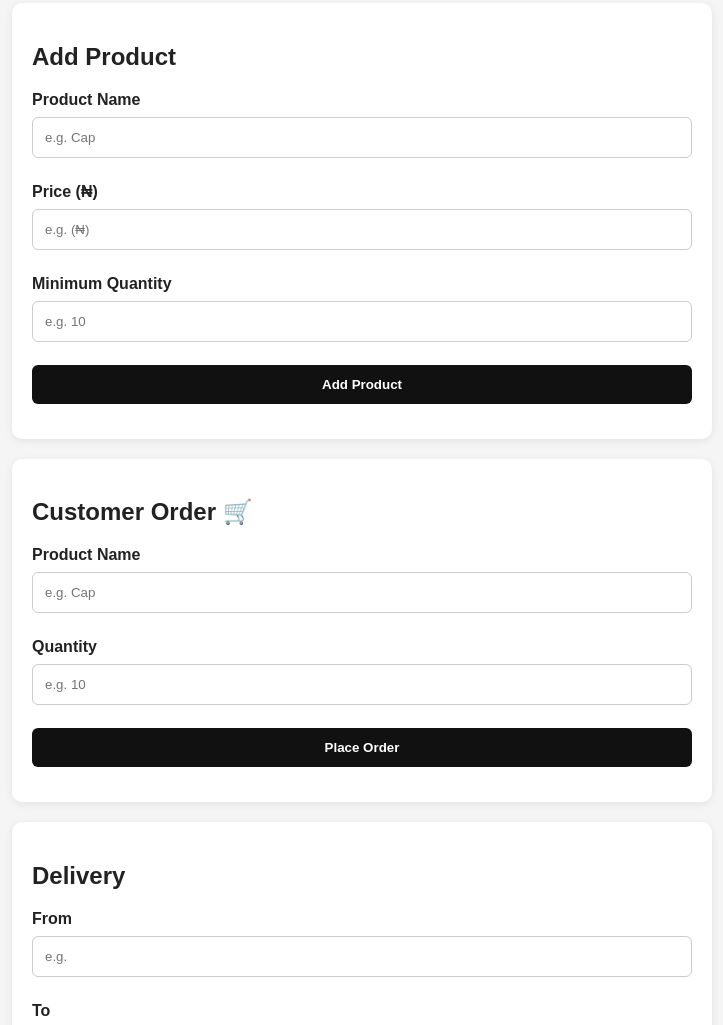
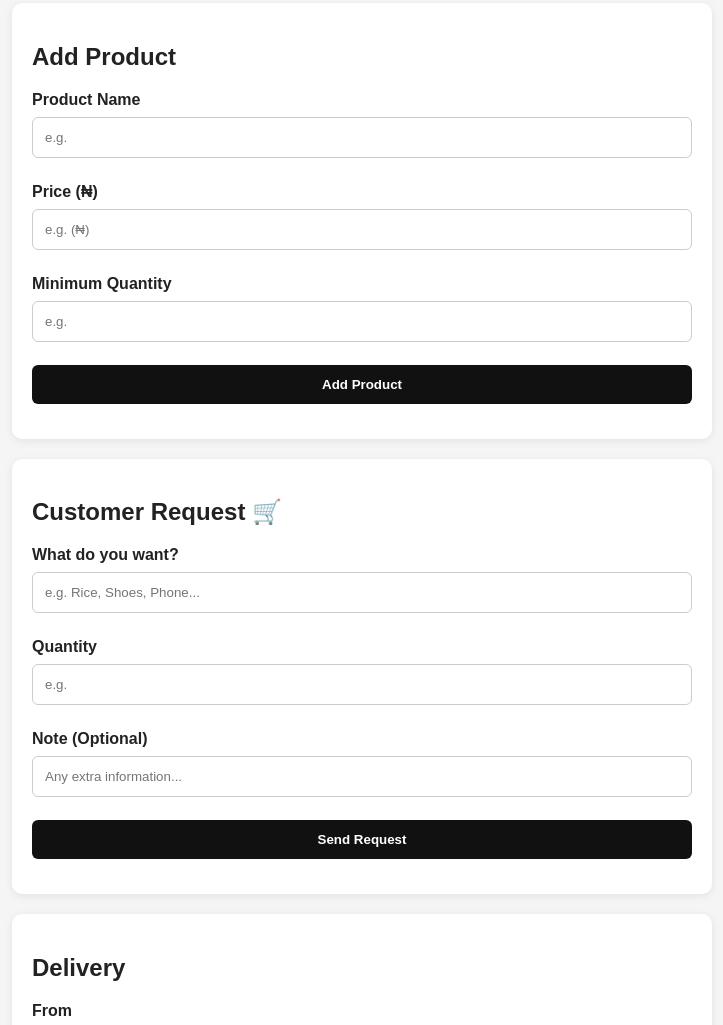
Before and after one commit to abubakargoni939-eng/quick-marketplace, a website: page public/index.html in a window 1280 px wide. Shown: the part 719-1744 px from the top of the page, without its empty margins (278-1001 px from the left). Drawn offline with Linux system fonts and the light colour scheme.

Commit message:
Refactor customer order section to customer request
Updated comments for clarity, changed placeholders, and modified function names for better understanding. Replaced 'Customer Order' with 'Customer Request' and adjusted related functionality.

```diff
--- a/public/index.html
+++ b/public/index.html
@@ -40,7 +40,8 @@
       font-weight: bold;
     }
 
-    input, button {
+    input,
+    button {
       width: 100%;
       padding: 12px;
       margin-top: 8px;
@@ -82,7 +83,7 @@
 
   <div class="container">
 
-    <!-- SHOP CREATION -->
+    <!-- CREATE SHOP -->
     <div class="card">
       <h2>Create Your Shop</h2>
 
@@ -111,7 +112,7 @@
       <input
         type="number"
         id="commission"
-        placeholder="e.g. 50"
+        placeholder="e.g. "
         min="1"
       >
 
@@ -121,7 +122,7 @@
     </div>
 
 
-    <!-- PRODUCT -->
+    <!-- ADD PRODUCT -->
     <div class="card">
       <h2>Add Product</h2>
 
@@ -129,7 +130,7 @@
       <input
         type="text"
         id="productName"
-        placeholder="e.g. Cap"
+        placeholder="e.g. "
       >
 
       <label>Price (₦)</label>
@@ -144,7 +145,7 @@
       <input
         type="number"
         id="minimumQuantity"
-        placeholder="e.g. 10"
+        placeholder="e.g. "
         min="1"
       >
 
@@ -153,29 +154,39 @@
       <div id="productResult" class="result"></div>
     </div>
 
-<!-- CUSTOMER ORDER -->
+
+    <!-- CUSTOMER REQUEST -->
     <div class="card">
-  <h2>Customer Order 🛒</h2>
+      <h2>Customer Request 🛒</h2>
 
-  <label>Product Name</label>
+      <label>What do you want?</label>
       <input
         type="text"
-    id="orderProductName"
-    placeholder="e.g. Cap"
+        id="requestProduct"
+        placeholder="e.g. Rice, Shoes, Phone..."
       >
 
       <label>Quantity</label>
       <input
         type="number"
-    id="orderQuantity"
-    placeholder="e.g. 10"
+        id="requestQuantity"
+        placeholder="e.g. "
         min="1"
       >
 
-  <button onclick="placeOrder()">Place Order</button>
+      <label>Note (Optional)</label>
+      <input
+        type="text"
+        id="requestNote"
+        placeholder="Any extra information..."
+      >
 
-  <div id="orderResult" class="result"></div>
+      <button onclick="sendRequest()">Send Request</button>
+
+      <div id="requestResult" class="result"></div>
     </div>
+
+
     <!-- DELIVERY -->
     <div class="card">
       <h2>Delivery</h2>
@@ -199,7 +210,6 @@
         type="number"
         id="orderAmount"
         placeholder="e.g. (₦)"
-    "
         min="1"
       >
 
@@ -212,12 +222,14 @@
       >
 
       <button onclick="calculateDelivery()">
-
         Calculate Delivery
       </button>
 
       <div id="deliveryResult" class="result"></div>
     </div>
+
+  </div>
+
 
   <script>
 
@@ -236,12 +248,15 @@
       const commission =
         Number(document.getElementById("commission").value);
 
-
-      if (!ownerName || !shopName || !shopLocation || commission <= 0) {
+      if (
+        !ownerName ||
+        !shopName ||
+        !shopLocation ||
+        commission <= 0
+      ) {
         alert("Please fill in all shop details correctly.");
         return;
       }
-
 
       const shop = {
         ownerName: ownerName,
@@ -250,13 +265,10 @@
         commission: commission
       };
 
-
-      // Save shop information
       localStorage.setItem(
         "quickMarketplaceShop",
         JSON.stringify(shop)
       );
-
 
       const result =
         document.getElementById("shopResult");
@@ -286,12 +298,14 @@
       const minimum =
         Number(document.getElementById("minimumQuantity").value);
 
-
-      if (!name || price <= 0 || minimum <= 0) {
+      if (
+        !name ||
+        price <= 0 ||
+        minimum <= 0
+      ) {
         alert("Please fill in all product details correctly.");
         return;
       }
-
 
       const product = {
         name: name,
@@ -299,12 +313,10 @@
         minimumQuantity: minimum
       };
 
-
       localStorage.setItem(
         "quickMarketplaceProduct",
         JSON.stringify(product)
       );
-
 
       const result =
         document.getElementById("productResult");
@@ -314,54 +326,121 @@
       result.innerHTML =
         '<span class="success">Product added successfully!</span><br><br>' +
         "Product: " + name + "<br>" +
-        "Price: ₦" + price.toLocaleString() + "<br>" +
-        "Minimum quantity: " + minimum;
+        "Price: ₦" +
+        price.toLocaleString() + "<br>" +
+        "Minimum quantity: " +
+        minimum;
     }
 
-// CUSTOMER ORDER
-function placeOrder() {
-  const productName = document.getElementById("orderProductName").value.trim();
-  const quantity = Number(document.getElementById("orderQuantity").value);
 
-  const savedProduct = localStorage.getItem("quickMarketplaceProduct");
-  const savedShop = localStorage.getItem("quickMarketplaceShop");
+    // CUSTOMER REQUEST
+    function sendRequest() {
 
-  if (!savedProduct || !savedShop) {
-    alert("Please create a shop and add a product first.");
+      const product =
+        document.getElementById("requestProduct").value.trim();
+
+      const quantity =
+        Number(
+          document.getElementById("requestQuantity").value
+        );
+
+      const note =
+        document.getElementById("requestNote").value.trim();
+
+      if (!product || quantity <= 0) {
+        alert("Please enter the product name and quantity.");
         return;
       }
 
-  const product = JSON.parse(savedProduct);
-  const shop = JSON.parse(savedShop);
+      const savedProduct =
+        JSON.parse(
+          localStorage.getItem("quickMarketplaceProduct")
+        );
 
-  if (!productName || quantity <= 0) {
-    alert("Please enter product name and quantity.");
+      const shop =
+        JSON.parse(
+          localStorage.getItem("quickMarketplaceShop")
+        );
+
+      const result =
+        document.getElementById("requestResult");
+
+      result.style.display = "block";
+
+
+      // IF PRODUCT EXISTS
+      if (
+        savedProduct &&
+        savedProduct.name.toLowerCase() ===
+        product.toLowerCase()
+      ) {
+
+        if (quantity < savedProduct.minimumQuantity) {
+
+          result.innerHTML =
+            "Minimum quantity for this product is " +
+            savedProduct.minimumQuantity +
+            ".";
+
           return;
         }
 
-  if (productName.toLowerCase() !== product.name.toLowerCase()) {
-    alert("This product was not found.");
+        const total =
+          savedProduct.price * quantity;
+
+        const commission =
+          shop ? shop.commission * quantity : 0;
+
+        const shopOwnerAmount =
+          total - commission;
+
+        result.innerHTML =
+          '<span class="success">Product found!</span><br><br>' +
+          "Product: " + savedProduct.name + "<br>" +
+          "Quantity: " + quantity + "<br>" +
+          "Price per item: ₦" +
+          savedProduct.price.toLocaleString() + "<br>" +
+          "Total: ₦" +
+          total.toLocaleString() + "<br>" +
+          "Commission: ₦" +
+          commission.toLocaleString() + "<br>" +
+          "Shop Owner Receives: ₦" +
+          shopOwnerAmount.toLocaleString();
+
         return;
       }
 
-  if (quantity < product.minimumQuantity) {
-    alert("Minimum quantity is " + product.minimumQuantity + " for this product.");
-    return;
+
+      // IF PRODUCT DOES NOT EXIST
+      const request = {
+        product: product,
+        quantity: quantity,
+        note: note,
+        date: new Date().toLocaleString(),
+        status: "Pending"
+      };
+
+      let requests =
+        JSON.parse(
+          localStorage.getItem("quickMarketplaceRequests")
+        ) || [];
+
+      requests.push(request);
+
+      localStorage.setItem(
+        "quickMarketplaceRequests",
+        JSON.stringify(requests)
+      );
+
+      result.innerHTML =
+        '<span class="success">Request sent successfully!</span><br><br>' +
+        "Product: " + product + "<br>" +
+        "Quantity: " + quantity + "<br>" +
+        "Note: " + (note || "None") + "<br><br>" +
+        "The shop owner will review your request.";
     }
 
-  const total = product.price * quantity;
-  const commission = shop.commission * quantity;
 
-  const result = document.getElementById("orderResult");
-  result.style.display = "block";
-
-  result.innerHTML =
-    '<span class="success">Order placed successfully!</span><br><br>' +
-    "<strong>Product:</strong> " + product.name + "<br>" +
-    "<strong>Quantity:</strong> " + quantity + "<br>" +
-    "<strong>Total:</strong> ₦" + total.toLocaleString() + "<br>" +
-    "<strong>Commission:</strong> ₦" + commission.toLocaleString();
-}
     // DELIVERY CALCULATOR
     function calculateDelivery() {
 
@@ -372,28 +451,37 @@ function placeOrder() {
         document.getElementById("toLocation").value.trim();
 
       const orderAmount =
-        Number(document.getElementById("orderAmount").value);
+        Number(
+          document.getElementById("orderAmount").value
+        );
 
       const deliveryFee =
-        Number(document.getElementById("deliveryFee").value);
+        Number(
+          document.getElementById("deliveryFee").value
+        );
 
-
-      if (!from || !to || orderAmount <= 0 || deliveryFee <= 0) {
+      if (
+        !from ||
+        !to ||
+        orderAmount <= 0 ||
+        deliveryFee <= 0
+      ) {
         alert("Please fill in all delivery details correctly.");
         return;
       }
-
 
       let appPayment = 0;
       let customerPayment = deliveryFee;
 
 
-      // App pays 50% when order reaches ₦50,000
-      if (orderAmount >= 50000) {
+      // APP PAYS 50% FOR ORDERS ₦50,000+
+      if (orderAmount >= ₦) {
 
-        appPayment = deliveryFee * 0.5;
+        appPayment =
+          deliveryFee * 0.5;
 
-        customerPayment = deliveryFee * 0.5;
+        customerPayment =
+          deliveryFee * 0.5;
       }
 
 
```
Lines whose indentation alone changed are shown as unchanged.
